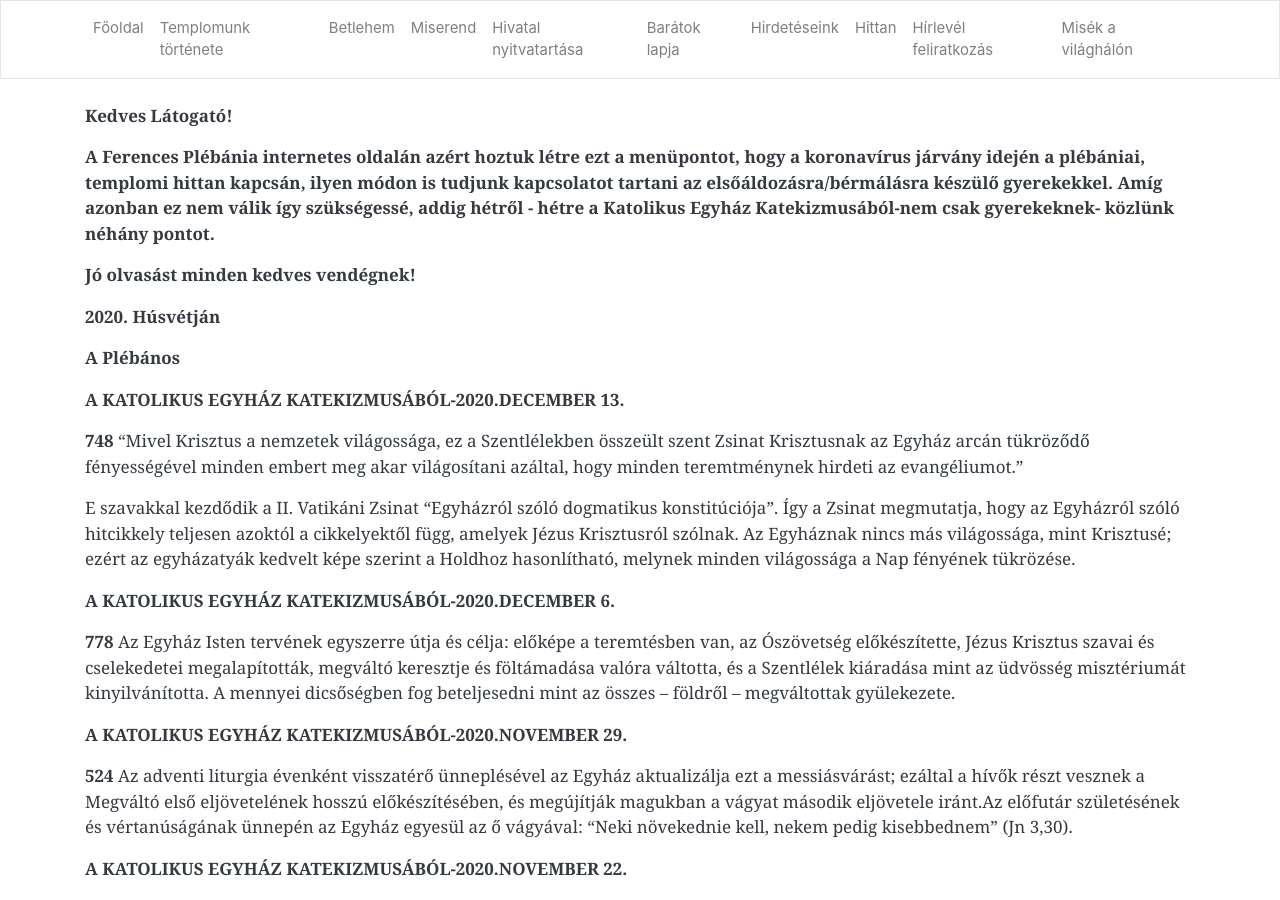
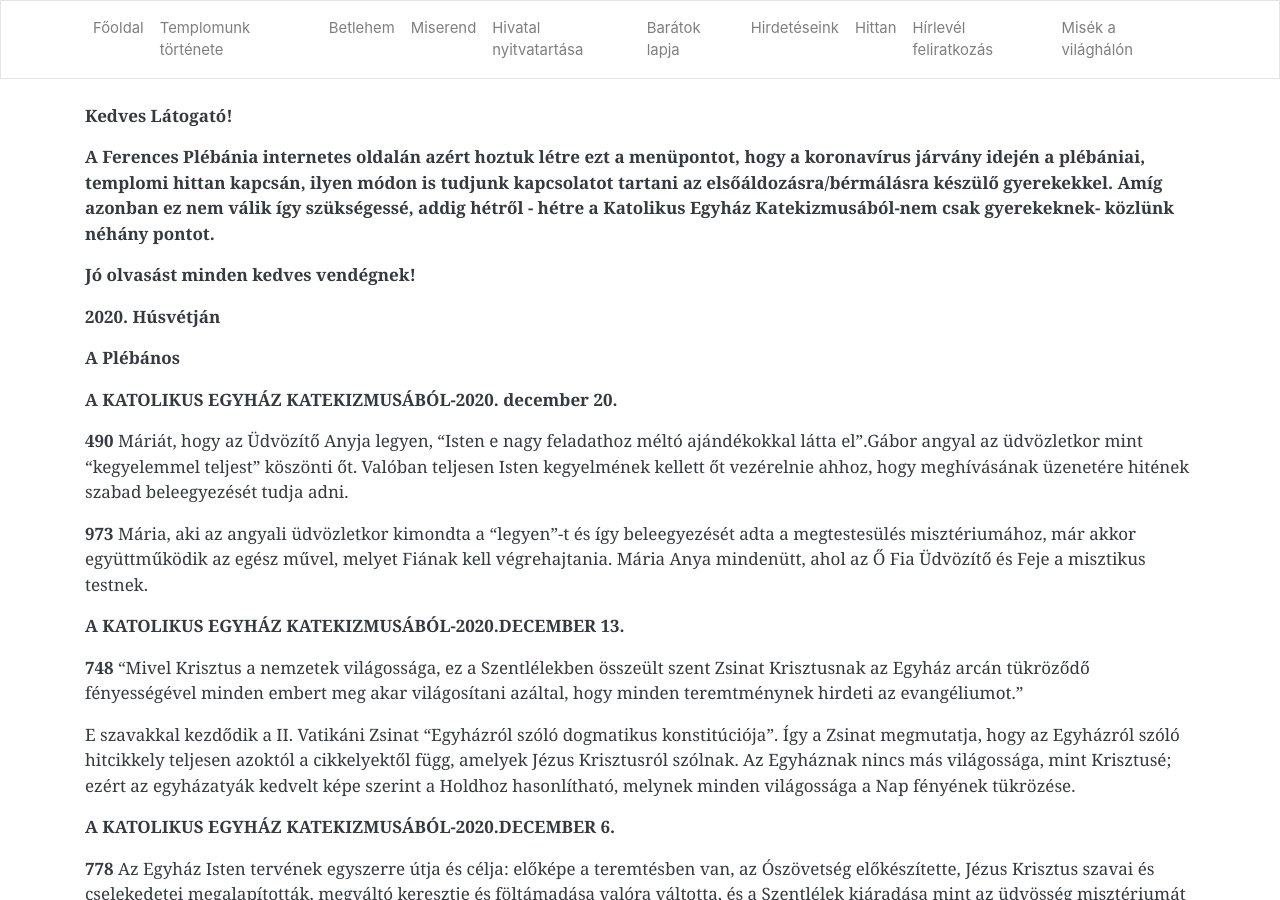
Before and after one commit to pecsi-ferences/pecsi-ferences.github.io, a Jekyll site: the page built from hittan.md, in a window 1280 px wide and 900 px high. Built offline with Jekyll 4.4.1, drawn with Linux system fonts in a browser that asks for light colours; nearby versions of some CDN libraries.

Commit message:
Update from Forestry.io Zoltán Dohány updated hittan.md

```diff
--- a/hittan.md
+++ b/hittan.md
@@ -12,6 +12,12 @@ title: Hittan
 **2020. Húsvétján**
 
 **A Plébános**
+
+**A KATOLIKUS EGYHÁZ KATEKIZMUSÁBÓL-2020. december 20.**
+
+**490** Máriát, hogy az Üdvözítő Anyja legyen, "Isten e nagy feladathoz méltó ajándékokkal látta el".Gábor angyal az üdvözletkor mint "kegyelemmel teljest" köszönti őt. Valóban teljesen Isten kegyelmének kellett őt vezérelnie ahhoz, hogy meghívásának üzenetére hitének szabad beleegyezését tudja adni.
+
+**973** Mária, aki az angyali üdvözletkor kimondta a "legyen"-t és így beleegyezését adta a megtestesülés misztériumához, már akkor együttműködik az egész művel, melyet Fiának kell végrehajtania. Mária Anya mindenütt, ahol az Ő Fia Üdvözítő és Feje a misztikus testnek.
 
 **A KATOLIKUS EGYHÁZ KATEKIZMUSÁBÓL-2020.DECEMBER 13.**
 
```
